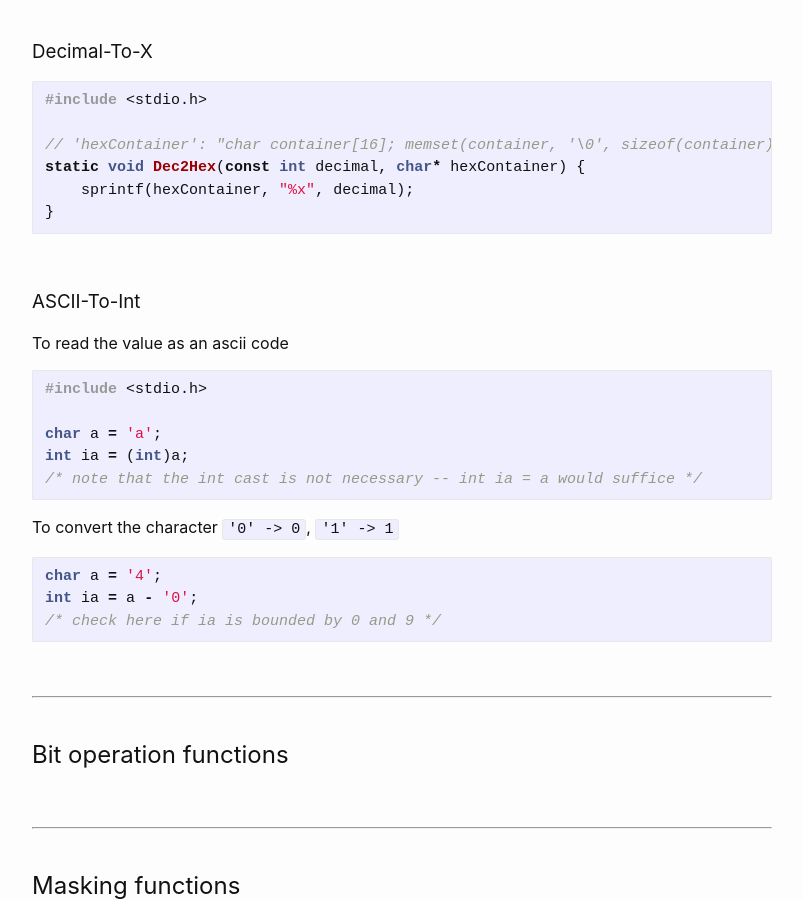
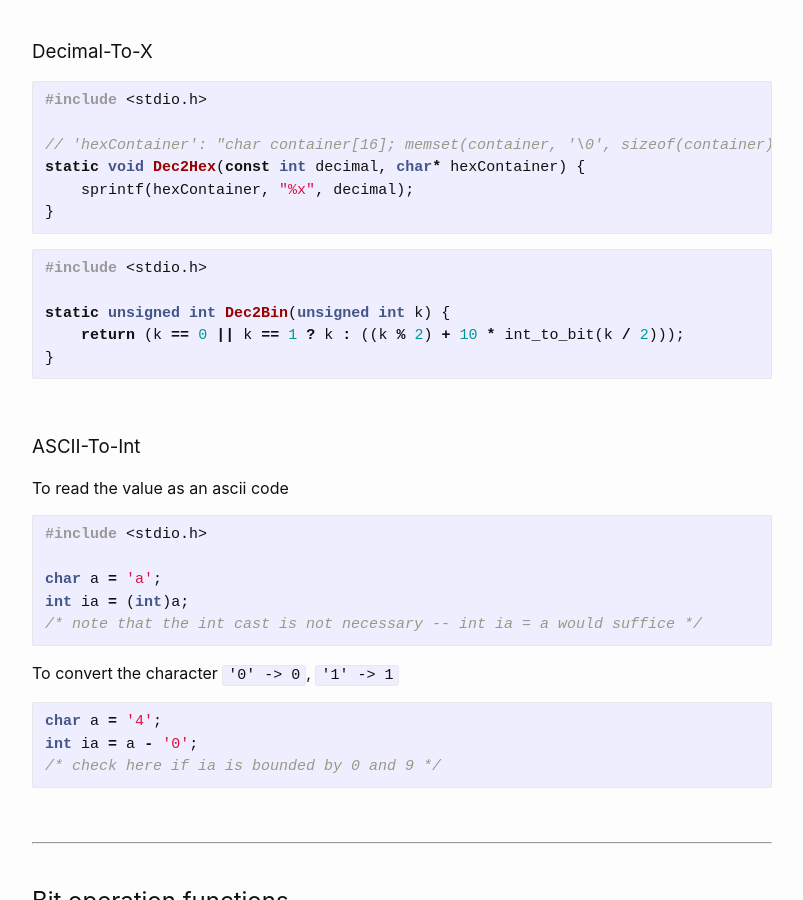
Before and after one commit to Hautaklyttn/progDocs, a Jekyll site: the page built from docs/articles/c_funcCollect.md, in a window 1280 px wide and 900 px high, scrolled down 1326 px. Shown: the whole window, without its empty margins (238-1041 px from the left). Built offline with Jekyll 4.4.1, drawn with Linux system fonts in a browser that asks for light colours.

Commit message:
Update c_funcCollect.md

````diff
--- a/docs/articles/c_funcCollect.md
+++ b/docs/articles/c_funcCollect.md
@@ -79,6 +79,14 @@ static void Dec2Hex(const int decimal, char* hexContainer) {
 }
 ```
 
+```c
+#include <stdio.h>
+
+static unsigned int Dec2Bin(unsigned int k) {
+    return (k == 0 || k == 1 ? k : ((k % 2) + 10 * int_to_bit(k / 2)));
+}
+```
+
 &nbsp;
 
 ### ASCII-To-Int
````
